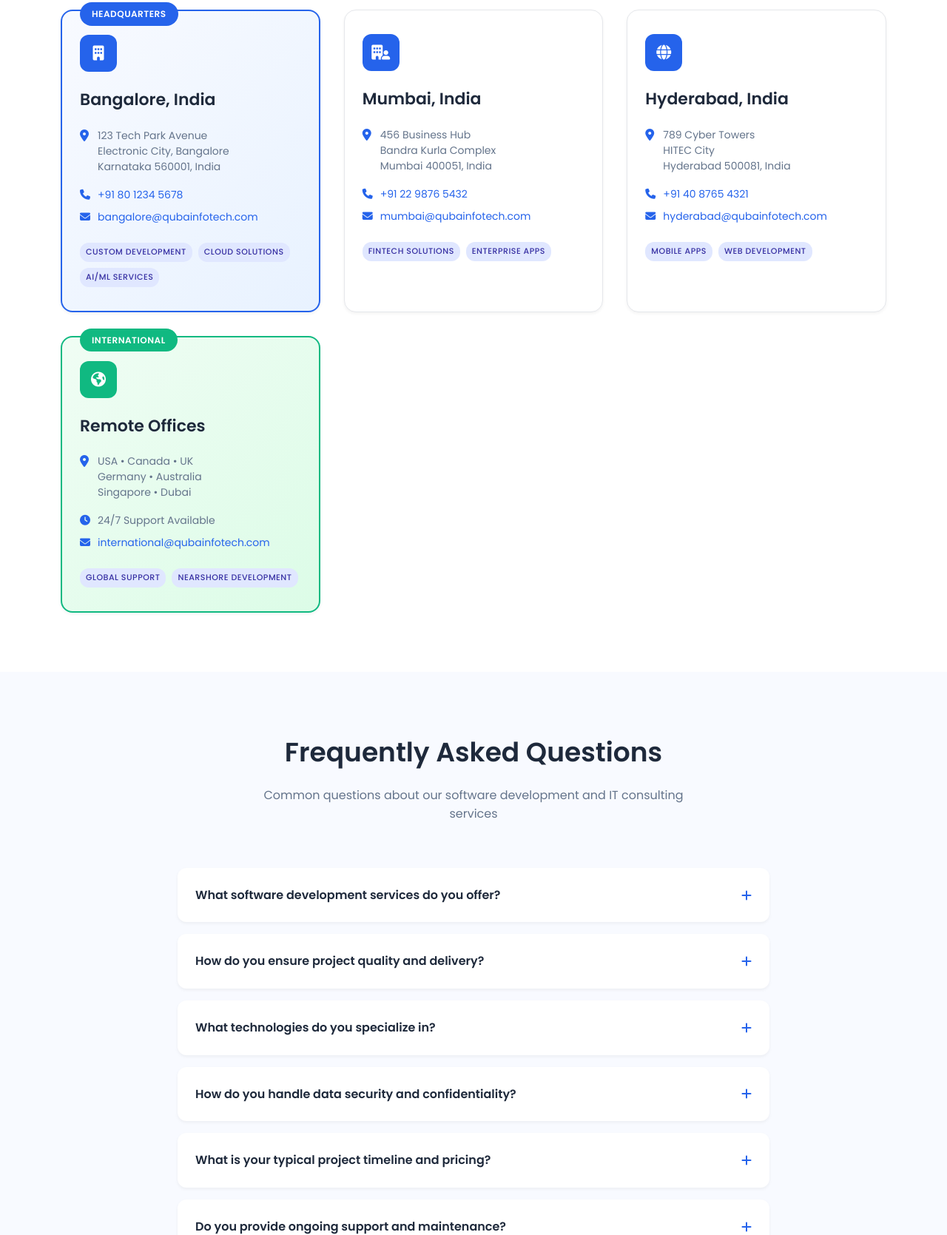
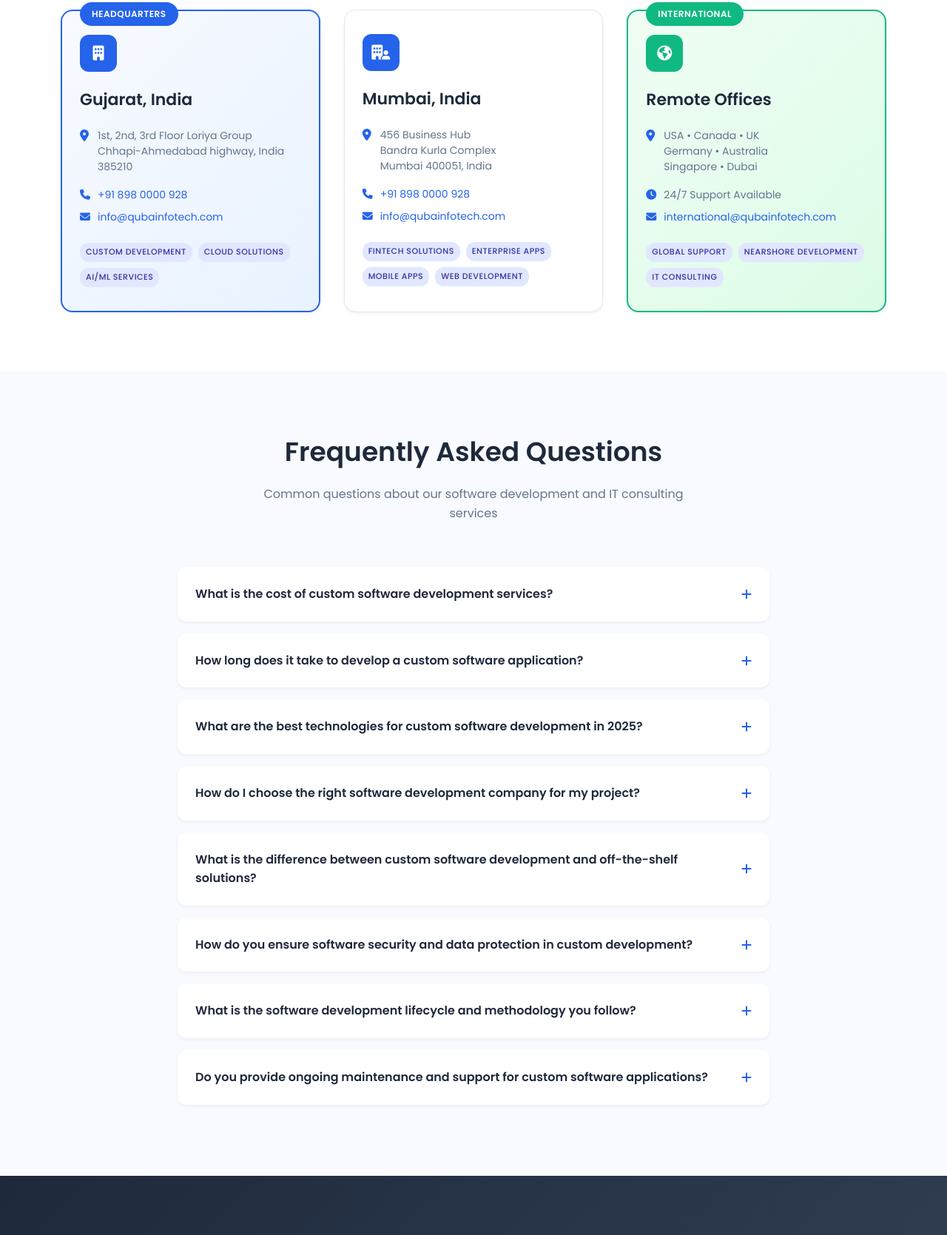
Before and after one commit to anas1606/quba-website, a plain HTML site: page pages/contact/index.html in a window 1280 px wide. Shown: the part 2717-4386 px from the top of the page at 74% size. Drawn offline with nearby package versions, Linux system fonts and the light colour scheme.

Commit message:
Update contact page FAQ with high-ranking IT service questions and navigation fixes
- Replaced FAQ questions with most searched IT service queries for better SEO
- Added comprehensive answers with high-ranking keywords for lead generation
- Updated technology question from 2024 to 2025 for current relevance
- Removed specific pricing from first FAQ answer for more consultative approach
- Fixed navigation contact link to use correct relative path
- Enhanced FAQ content targeting: custom software development costs, development timeline, technology stack, company selection, security, methodology, and support
- Optimized for featured snippets and voice search with natural language Q&A format
- Added 8 comprehensive FAQ items covering all major IT service concerns

```diff
--- a/pages/contact/index.html
+++ b/pages/contact/index.html
@@ -797,7 +797,7 @@
             </ul>
 
             <div class="nav-right">
-                <a style="text-decoration: none;" href="../contact">
+                <a style="text-decoration: none;" href="../../pages/contact/">
                     <button type="button" class="btn-primary nav-contact-btn">
                         <span>Contact us</span><i class="fa-solid fa-arrow-right"></i>
                     </button>
@@ -888,8 +888,7 @@
                         <h3>Call Our Experts</h3>
                         <p>Speak directly with our senior developers and consultants</p>
                         <div class="contact-details">
-                            <a href="tel:+919876543210">+91 98765 43210</a>
-                            <a href="tel:+911234567890">+91 12345 67890</a>
+                            <a href="tel:+918980000928">+91 898 0000 928</a>
                         </div>
                         <span class="availability">Available 9 AM - 9 PM IST</span>
                     </div>
@@ -900,8 +899,8 @@
                         <h3>Email Us</h3>
                         <p>Get detailed project proposals and technical consultation</p>
                         <div class="contact-details">
-                            <a href="mailto:contact@qubainfotech.com">contact@qubainfotech.com</a>
-                            <a href="mailto:projects@qubainfotech.com">projects@qubainfotech.com</a>
+                            <a href="mailto:contact@qubainfotech.com">info@qubainfotech.com</a>
+                            <a href="mailto:projects@qubainfotech.com">sales@qubainfotech.com</a>
                         </div>
                         <span class="availability">Response within 2 hours</span>
                     </div>
@@ -912,7 +911,7 @@
                         <h3>WhatsApp Chat</h3>
                         <p>Quick consultation and project discussion</p>
                         <div class="contact-details">
-                            <a href="https://wa.me/919876543210" target="_blank">+91 98765 43210</a>
+                            <a href="https://wa.me/918980000928" target="_blank">+91 898 0000 928</a>
                         </div>
                         <span class="availability">Instant messaging support</span>
                     </div>
@@ -923,7 +922,7 @@
                         <h3>Schedule a Meeting</h3>
                         <p>Book a free consultation with our tech leads</p>
                         <div class="contact-details">
-                            <a href="#schedule-call" class="btn-schedule">Schedule Call</a>
+                            <a href="https://calendly.com/qubainfotech-connect" class="btn-schedule">Schedule Call</a>
                         </div>
                         <span class="availability">Free 30-min consultation</span>
                     </div>
@@ -946,21 +945,20 @@
                         <div class="office-icon">
                             <i class="fa-solid fa-building"></i>
                         </div>
-                        <h3>Bangalore, India</h3>
+                        <h3>Gujarat, India</h3>
                         <div class="office-info">
                             <div class="address">
                                 <i class="fa-solid fa-location-dot"></i>
-                                <span>123 Tech Park Avenue<br>Electronic City, Bangalore<br>Karnataka 560001,
-                                    India</span>
+                                <span>1st, 2nd, 3rd Floor Loriya Group<br>Chhapi-Ahmedabad highway, India<br>385210</span>
                             </div>
                             <div class="office-contact">
                                 <div class="contact-item">
                                     <i class="fa-solid fa-phone"></i>
-                                    <a href="tel:+918012345678">+91 80 1234 5678</a>
+                                    <a href="tel:+918012345678">+91 898 0000 928</a>
                                 </div>
                                 <div class="contact-item">
                                     <i class="fa-solid fa-envelope"></i>
-                                    <a href="mailto:bangalore@qubainfotech.com">bangalore@qubainfotech.com</a>
+                                    <a href="mailto:bangalore@qubainfotech.com">info@qubainfotech.com</a>
                                 </div>
                             </div>
                         </div>
@@ -984,42 +982,17 @@
                             <div class="office-contact">
                                 <div class="contact-item">
                                     <i class="fa-solid fa-phone"></i>
-                                    <a href="tel:+912298765432">+91 22 9876 5432</a>
+                                    <a href="tel:+912298765432">+91 898 0000 928</a>
                                 </div>
                                 <div class="contact-item">
                                     <i class="fa-solid fa-envelope"></i>
-                                    <a href="mailto:mumbai@qubainfotech.com">mumbai@qubainfotech.com</a>
+                                    <a href="mailto:mumbai@qubainfotech.com">info@qubainfotech.com</a>
                                 </div>
                             </div>
                         </div>
                         <div class="office-services">
                             <span class="service-tag">Fintech Solutions</span>
                             <span class="service-tag">Enterprise Apps</span>
-                        </div>
-                    </div>
-
-                    <div class="office-card">
-                        <div class="office-icon">
-                            <i class="fa-solid fa-globe"></i>
-                        </div>
-                        <h3>Hyderabad, India</h3>
-                        <div class="office-info">
-                            <div class="address">
-                                <i class="fa-solid fa-location-dot"></i>
-                                <span>789 Cyber Towers<br>HITEC City<br>Hyderabad 500081, India</span>
-                            </div>
-                            <div class="office-contact">
-                                <div class="contact-item">
-                                    <i class="fa-solid fa-phone"></i>
-                                    <a href="tel:+914087654321">+91 40 8765 4321</a>
-                                </div>
-                                <div class="contact-item">
-                                    <i class="fa-solid fa-envelope"></i>
-                                    <a href="mailto:hyderabad@qubainfotech.com">hyderabad@qubainfotech.com</a>
-                                </div>
-                            </div>
-                        </div>
-                        <div class="office-services">
                             <span class="service-tag">Mobile Apps</span>
                             <span class="service-tag">Web Development</span>
                         </div>
@@ -1052,6 +1025,7 @@
                         <div class="office-services">
                             <span class="service-tag">Global Support</span>
                             <span class="service-tag">Nearshore Development</span>
+                            <span class="service-tag">IT Consulting</span>
                         </div>
                     </div>
                 </div>
@@ -1068,72 +1042,74 @@
                 <div class="faq-container">
                     <div class="faq-item">
                         <div class="faq-question">
-                            <h3>What software development services do you offer?</h3>
+                            <h3>What is the cost of custom software development services?</h3>
                             <i class="fa-solid fa-plus"></i>
                         </div>
                         <div class="faq-answer">
-                            <p>We offer comprehensive software development services including custom web applications,
-                                mobile app development (iOS & Android), enterprise software solutions, cloud migration,
-                                e-commerce platforms, SaaS applications, API development, and digital transformation
-                                consulting.</p>
+                            <p>Custom software development costs vary significantly based on project complexity, features, development time, and technology requirements. Our software development company offers flexible pricing models including fixed-price projects, time & material, and dedicated development teams. We provide detailed project estimates with transparent pricing for web application development, mobile app development, enterprise software solutions, and custom software development services. Our pricing structure considers factors like project scope, technical requirements, integration needs, and ongoing support requirements. Contact our software development team for a free consultation and accurate project cost estimation tailored to your specific needs.</p>
                         </div>
                     </div>
                     <div class="faq-item">
                         <div class="faq-question">
-                            <h3>How do you ensure project quality and delivery?</h3>
+                            <h3>How long does it take to develop a custom software application?</h3>
                             <i class="fa-solid fa-plus"></i>
                         </div>
                         <div class="faq-answer">
-                            <p>We follow agile development methodology with regular sprints, code reviews, automated
-                                testing, and continuous integration. Our dedicated project managers ensure transparent
-                                communication, milestone tracking, and on-time delivery with quality assurance at every
-                                stage.</p>
+                            <p>Custom software development timeline varies from 4-6 weeks for MVP development to 6-12 months for complex enterprise applications. Our software development process includes: web application development (8-16 weeks), mobile app development (12-24 weeks), enterprise software development (6-12 months), and custom software development (4-8 months). We follow agile development methodology with rapid prototyping, iterative development, and continuous delivery. Our software development company ensures on-time delivery with quality assurance, testing, and deployment phases. Get your custom software solution faster with our experienced development team.</p>
                         </div>
                     </div>
                     <div class="faq-item">
                         <div class="faq-question">
-                            <h3>What technologies do you specialize in?</h3>
+                            <h3>What are the best technologies for custom software development in 2025?</h3>
                             <i class="fa-solid fa-plus"></i>
                         </div>
                         <div class="faq-answer">
-                            <p>Our tech stack includes JavaScript (React, Node.js, Angular), Python (Django, Flask),
-                                Java, PHP, .NET, mobile technologies (React Native, Flutter), cloud platforms (AWS,
-                                Azure, GCP), databases (MySQL, MongoDB, PostgreSQL), and emerging technologies like
-                                AI/ML and blockchain.</p>
+                            <p>Top technologies for custom software development in 2025 include: Frontend Development (React.js, Angular, Vue.js, Next.js), Backend Development (Node.js, Python Django, Java Spring Boot, .NET Core), Mobile App Development (React Native, Flutter, Swift, Kotlin), Cloud Development (AWS, Azure, Google Cloud Platform), Database Technologies (PostgreSQL, MongoDB, MySQL, Redis), DevOps & CI/CD (Docker, Kubernetes, Jenkins, GitLab), and Emerging Technologies (AI/ML, Blockchain, IoT, AR/VR). Our software development company specializes in modern tech stacks for scalable, secure, and high-performance custom software solutions. We provide technology consulting to choose the best stack for your project requirements.</p>
                         </div>
                     </div>
                     <div class="faq-item">
                         <div class="faq-question">
-                            <h3>How do you handle data security and confidentiality?</h3>
+                            <h3>How do I choose the right software development company for my project?</h3>
                             <i class="fa-solid fa-plus"></i>
                         </div>
                         <div class="faq-answer">
-                            <p>We implement industry-standard security measures including SSL encryption, secure coding
-                                practices, regular security audits, GDPR compliance, and signed NDAs. All client data is
-                                protected with multi-layer security protocols and secure development environments.</p>
+                            <p>Choose the right software development company by evaluating: technical expertise in your required technologies, portfolio of successful projects, client testimonials and case studies, development methodology (Agile/Scrum), project management approach, communication and transparency, post-development support, security practices, and pricing models. Our software development company offers: 10+ years of experience, 500+ successful projects, dedicated project managers, transparent communication, agile development methodology, comprehensive testing, security compliance, and 24/7 support. We provide free consultation, project estimation, and technology recommendations for your custom software development needs.</p>
                         </div>
                     </div>
                     <div class="faq-item">
                         <div class="faq-question">
-                            <h3>What is your typical project timeline and pricing?</h3>
+                            <h3>What is the difference between custom software development and off-the-shelf solutions?</h3>
                             <i class="fa-solid fa-plus"></i>
                         </div>
                         <div class="faq-answer">
-                            <p>Project timelines vary from 2-3 weeks for simple applications to 6-12 months for complex
-                                enterprise solutions. We offer flexible pricing models including fixed-price projects,
-                                time & material, and dedicated team arrangements. Contact us for a detailed project
-                                estimate.</p>
+                            <p>Custom software development offers tailored solutions designed specifically for your business needs, while off-the-shelf solutions are pre-built applications with limited customization. Custom software development advantages: complete control over features, scalability, integration with existing systems, competitive advantage, and long-term cost savings. Our software development company specializes in custom web applications, mobile apps, enterprise software, and SaaS solutions. We provide custom software development services including requirement analysis, UI/UX design, development, testing, deployment, and maintenance. Choose custom software development for unique business processes, specific industry requirements, and competitive differentiation.</p>
                         </div>
                     </div>
                     <div class="faq-item">
                         <div class="faq-question">
-                            <h3>Do you provide ongoing support and maintenance?</h3>
+                            <h3>How do you ensure software security and data protection in custom development?</h3>
                             <i class="fa-solid fa-plus"></i>
                         </div>
                         <div class="faq-answer">
-                            <p>Yes, we provide comprehensive post-launch support including bug fixes, feature updates,
-                                performance optimization, security patches, and 24/7 technical support. We offer
-                                flexible maintenance packages tailored to your business needs.</p>
+                            <p>Our software development company implements comprehensive security measures: secure coding practices (OWASP guidelines), data encryption (AES-256, SSL/TLS), authentication & authorization (OAuth 2.0, JWT), regular security audits, penetration testing, GDPR compliance, HIPAA compliance for healthcare, PCI DSS for payment processing, and secure development lifecycle (SDLC). We provide custom software development with built-in security features, regular security updates, vulnerability assessments, and compliance certifications. Our development team follows industry best practices for secure software development, data protection, and privacy compliance.</p>
+                        </div>
+                    </div>
+                    <div class="faq-item">
+                        <div class="faq-question">
+                            <h3>What is the software development lifecycle and methodology you follow?</h3>
+                            <i class="fa-solid fa-plus"></i>
+                        </div>
+                        <div class="faq-answer">
+                            <p>Our software development company follows Agile methodology with Scrum framework: 1) Requirement Analysis & Planning (business analysis, technical specifications), 2) Design & Prototyping (UI/UX design, system architecture), 3) Development (sprint-based development, code reviews), 4) Testing (unit testing, integration testing, user acceptance testing), 5) Deployment (CI/CD pipeline, staging to production), 6) Maintenance & Support (bug fixes, updates, monitoring). We provide custom software development services with 2-week sprint cycles, daily standups, sprint reviews, and continuous integration. Our development process ensures quality, transparency, and on-time delivery for web applications, mobile apps, and enterprise software solutions.</p>
+                        </div>
+                    </div>
+                    <div class="faq-item">
+                        <div class="faq-question">
+                            <h3>Do you provide ongoing maintenance and support for custom software applications?</h3>
+                            <i class="fa-solid fa-plus"></i>
+                        </div>
+                        <div class="faq-answer">
+                            <p>Yes, our software development company provides comprehensive maintenance and support services: 24/7 technical support, bug fixes and updates, performance optimization, security patches, feature enhancements, database maintenance, server monitoring, backup management, and scalability improvements. We offer flexible support packages: Basic Support (email support, bug fixes), Standard Support (phone support, regular updates), Premium Support (dedicated support team, SLA guarantees), and Enterprise Support (on-site support, custom SLAs). Our development team ensures your custom software applications remain secure, updated, and optimized for peak performance.</p>
                         </div>
                     </div>
                 </div>
@@ -1168,7 +1144,7 @@
                             <span>Get Started Today</span>
                             <i class="fa-solid fa-arrow-right"></i>
                         </a>
-                        <a href="tel:+919876543210" class="btn-secondary">
+                        <a href="tel:+918980000928" class="btn-secondary">
                             <i class="fa-solid fa-phone"></i>
                             <span>Call Now</span>
                         </a>
@@ -1337,7 +1313,7 @@
     <script src="https://cdn.jsdelivr.net/npm/swiper@11/swiper-bundle.min.js"></script>
     <!-- <script src="../../assets/script/index.js"></script> -->
     <script src="../../assets/script/navbar.js"></script>
-    <script src="./contact-script.js"></script>
+    <script src="../../assets/script/contact-script.js"></script>
 
 </body>
 
```
Also changed, not shown: index.html (+1 -1 lines), pages/cloud-development/index.html (+1 -1 lines), pages/custom-application-development/index.html (+1 -1 lines), pages/enterprise-applications/index.html (+1 -1 lines), pages/mobile-app-development/index.html (+1 -1 lines), pages/mvp-development/index.html (+1 -1 lines), pages/product-delivery/index.html (+1 -1 lines), pages/techstack/index.html (+1 -1 lines), assets/script/contact-script.js (renamed from pages/contact/contact-script.js), assets/script/techstack-script.js (renamed from pages/techstack/techstack-script.js).
